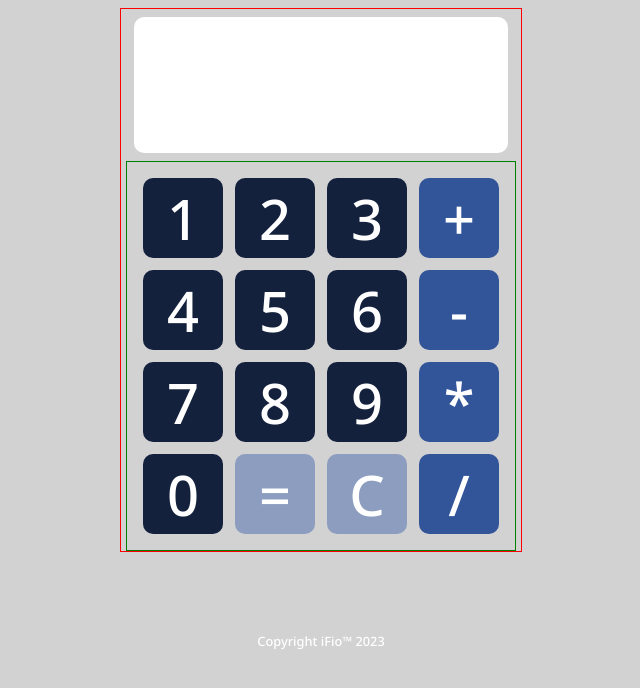
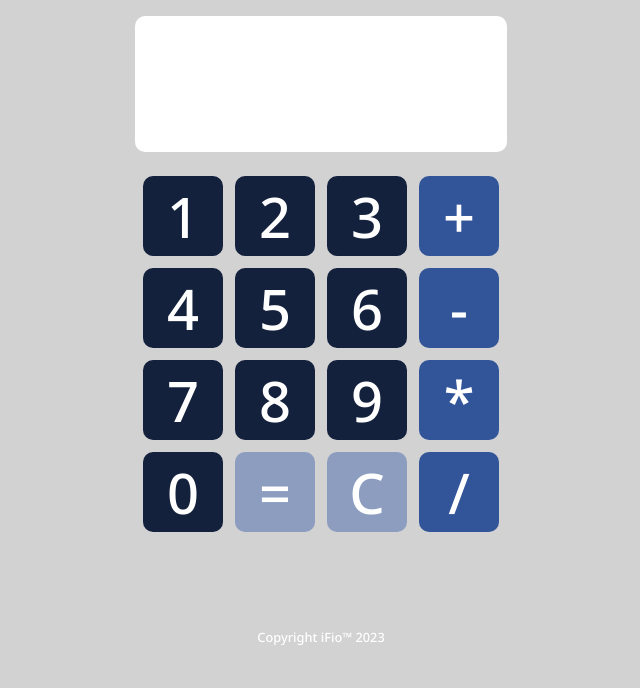
Before and after one commit to fiofiorito/Calculator, a React (Vite) app: page / in a window 1280 px wide. Shown: the top 688 px of the page, without its empty margins (319-959 px from the left). Built offline with nearby package versions, Linux system fonts and the light colour scheme; no server answers.

Commit message:
delete colored borders

```diff
--- a/src/style.css
+++ b/src/style.css
@@ -22,7 +22,7 @@
 .layout-div {
     display: grid;
     width: 400px;
-    border: 1px solid red;
+    /* border: 1px solid red; */
     justify-content: center;
 }
 
@@ -51,7 +51,7 @@
     display: grid;
     grid-template-columns: repeat(4, 1fr);
     gap: 0.75rem;
-    border: 1px solid green;
+    /* border: 1px solid green; */
 }
 
 .num-button {
```
